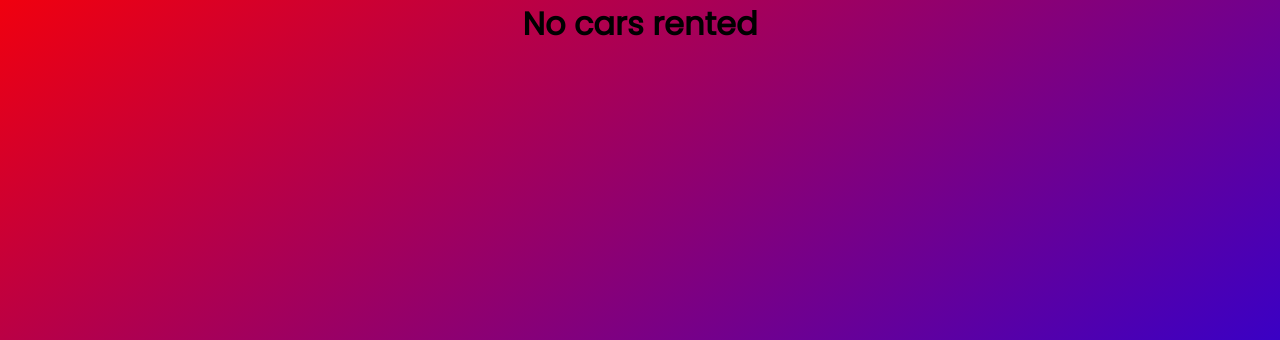
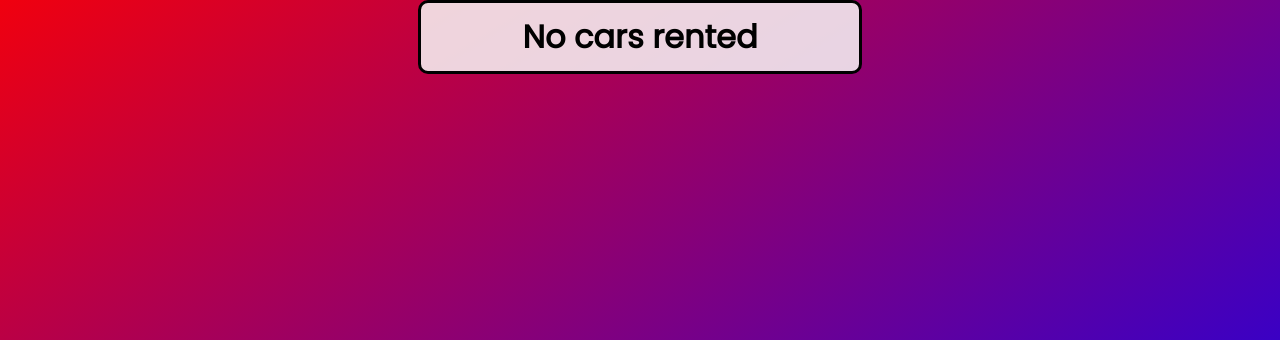
Before and after one commit to campbell-lucas/rent_a_car, a Django app: page /profile/my-cars/ in a window 1280 px wide. Shown: the part 92-432 px from the top of the page. Run offline with Django 4.2, Linux system fonts and the light colour scheme; data that the repository does not hold is empty; parts of the project's set-up code (start-up, migrations or seed data) failed here and were passed over.

Commit message:
edited the look of the page

```diff
--- a/static/styles/main.css
+++ b/static/styles/main.css
@@ -291,3 +291,12 @@ nav ul li:nth-child(3) {
     border-radius: 10px;
     padding: 10px;
 }
+
+.my_cars {
+    background-color: #f7f7f7db;
+    max-width: 33%;
+    margin: auto;
+    border: 3px solid;
+    border-radius: 10px;
+    padding: 10px;
+}
```
